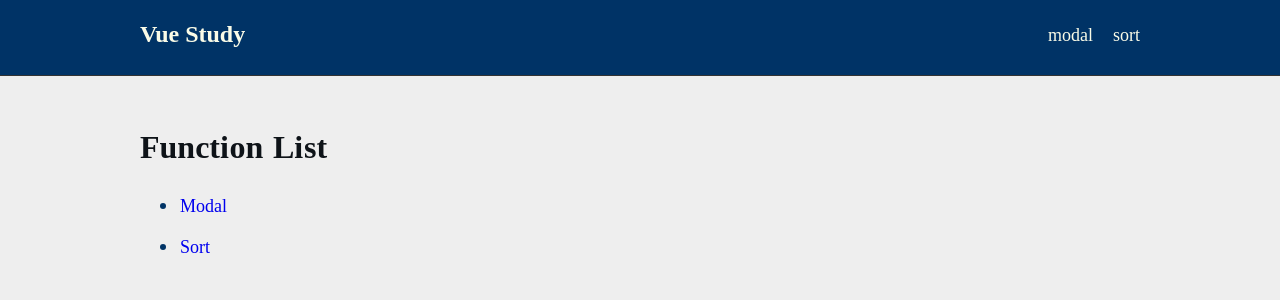
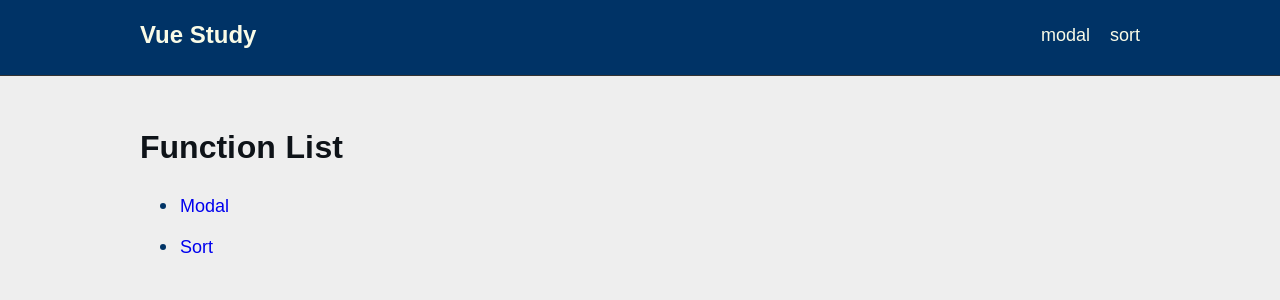
Before and after one commit to moyashiharusamen/vue_function, a Vue app: page /#/ in a window 1280 px wide. Shown: the top 300 px of the page. Built offline with nearby package versions, Linux system fonts and the light colour scheme; what vue-lodash would draw is missing.

Commit message:
フォントを arial に設定

```diff
--- a/src/assets/scss/reset.scss
+++ b/src/assets/scss/reset.scss
@@ -2,6 +2,7 @@
 body {
   background: #eee;
   color: #0e1318;
+  font-family: Arial;
 }
 
 * {
```
